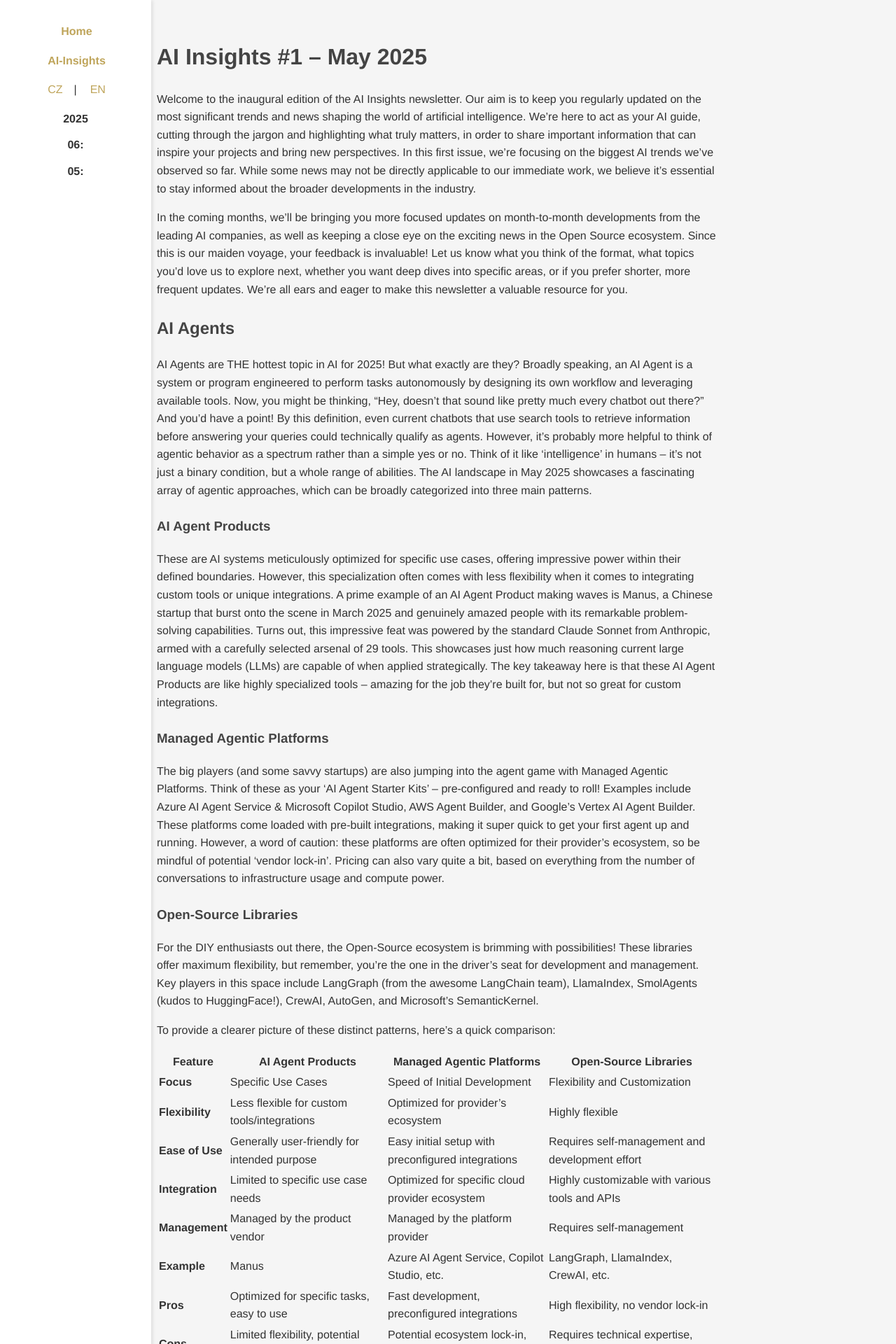
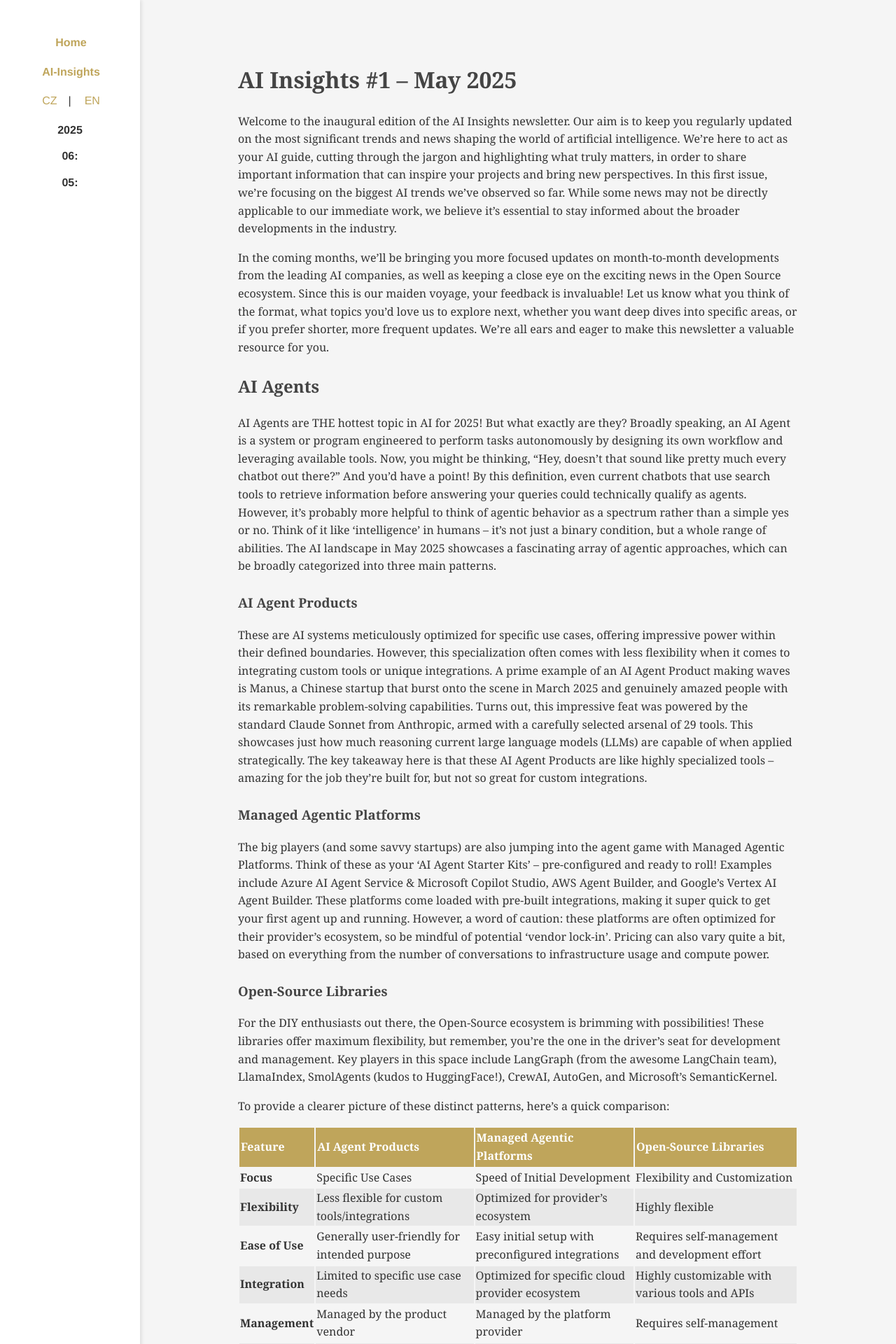
Before and after one commit to HAL41/HAL41.github.io, a Jekyll site: the page built from _ai_insights/2025-05-EN.md, in a window 1280 px wide. Shown: the top 1920 px of the page at 70% size. Built offline with Jekyll 4.4.1, drawn with Linux system fonts in a browser that asks for light colours; some of the changed text lies outside the part shown.

Commit message:
properly center content and style the tables

```diff
--- a/_layouts/default.html
+++ b/_layouts/default.html
@@ -12,8 +12,10 @@
         {% include nav.html repo=repo %}
     </aside>
 
-    <main class="content">
-      {{ content }}
+    <main class="main">
+      <div class="content">
+        {{ content }}
+      </div>
     </main>
   </div>
 </body>
--- a/assets/main.css
+++ b/assets/main.css
@@ -24,7 +24,7 @@
 
 /* Global typography and background */
 body {
-  font-family: 'Helvetica Neue', Arial, sans-serif;
+  font-family: 'Georgia', serif;
   margin: 0;
   background-color: var(--bg-color);
   color: var(--text-color);
@@ -38,9 +38,17 @@ h1, h2, h3, h4, h5 {
 
 /* Layout improvements */
 .layout {
+  position: relative;
+  min-height: 100vh;
+}
+
+/* Main scrolling region sits right of fixed sidebar and centers its .content */
+.main {
+  margin-left: 200px;
+  height: 100vh;
+  overflow-y: auto;
   display: flex;
-  min-height: 100vh;
-  align-items: flex-start;
+  justify-content: center;
 }
 
 /* Sidebar restyling */
@@ -49,11 +57,12 @@ h1, h2, h3, h4, h5 {
   top: 0;
   bottom: 0;
   width: 200px;
-  padding: 1rem 0.5rem;
+  padding: 2rem 0;
   background-color: var(--sidebar-bg);
   box-shadow: 2px 0 5px var(--sidebar-shadow);
   border-right: none;
   overflow-y: auto;
+  font-family: 'Helvetica Neue', Helvetica, Arial, sans-serif;
 }
 
 .sidebar ul {
@@ -84,12 +93,9 @@ h1, h2, h3, h4, h5 {
 
 /* Content area with max-width for readability */
 .content {
-  margin-left: 200px;
-  flex: 1 1 auto;
+  margin: 2rem 0;
   max-width: 800px;
-  margin-right: auto;
   padding: 2rem 1.5rem;
-  background-color: var(--content-bg);
 }
 
 /* Utility adjustments */
@@ -182,3 +188,49 @@ a:hover {
   margin: 0.75rem 0;
   text-align: center;
 }
+
+/* Enhanced table striping */
+table tr:nth-child(even) {
+  background-color: rgba(0, 0, 0, 0.05);
+}
+table tr:nth-child(odd) {
+  background-color: transparent;
+}
+/* Stronger table header styling */
+table th {
+  background-color: var(--accent-color);
+  color: #fff;
+  border: 1px solid var(--accent-color);
+  text-align: left;
+}
+
+@media (prefers-color-scheme: dark) {
+  /* Dark-mode striping */
+  table tr:nth-child(even) {
+    background-color: rgba(255, 255, 255, 0.05);
+  }
+  table tr:nth-child(odd) {
+    background-color: transparent;
+  }
+  /* Dark-mode header styling */
+  table th {
+    background-color: var(--accent-color);
+    color: #000;
+    border: 1px solid var(--accent-color);
+  }
+}
+
+/* Responsive: sidebar on top and main full width */
+@media (max-width: 768px) {
+  .sidebar {
+    position: relative;
+    width: 100%;
+    height: auto;
+    box-shadow: none;
+  }
+  .main {
+    margin-left: 0;
+    height: auto;
+    overflow-y: visible;
+  }
+}
```
